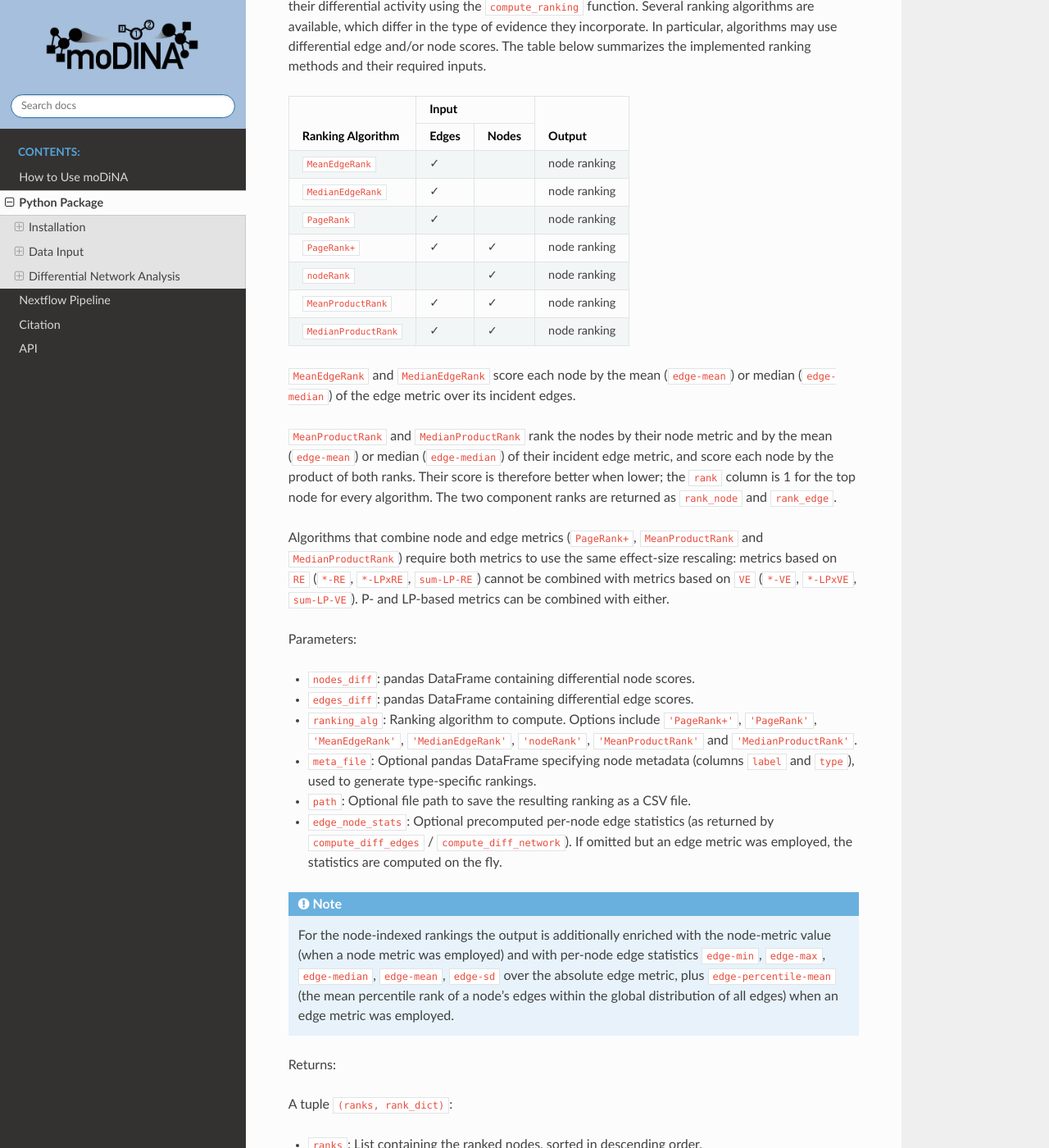
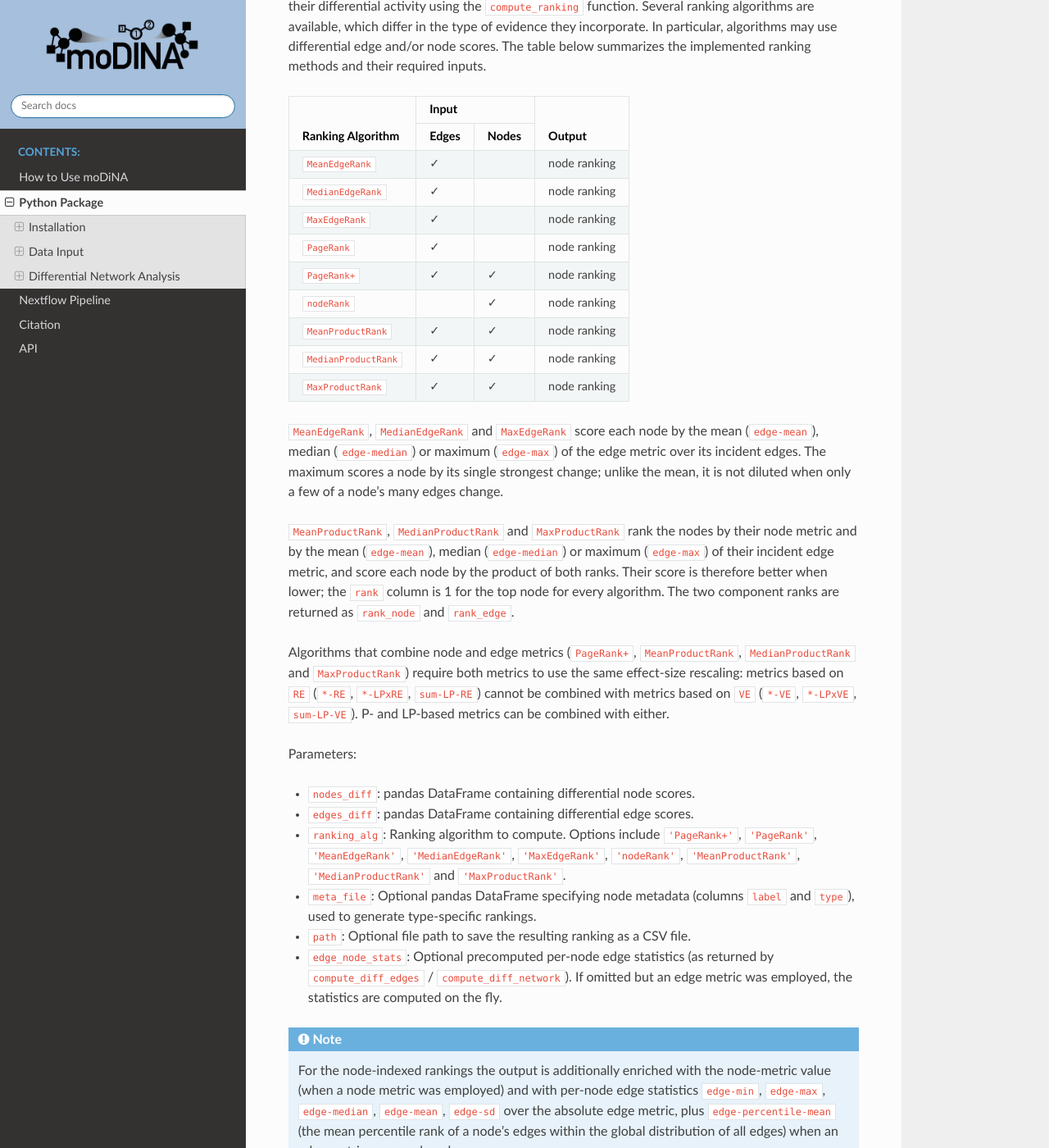
Before and after one commit to DyHealthNet/moDiNA, a Sphinx documentation site: the page built from docs/source/python_package.rst, in a window 1280 px wide and 1400 px high, scrolled down 14248 px. Shown: the whole window at 82% size. Built offline with Sphinx 7.4.7 and the Read the Docs theme 3.1.0, drawn with Linux system fonts in a browser that asks for light colours; some of the changed text lies outside the part shown.

Commit message:
Add MaxEdgeRank and MaxProductRank ranking algorithms
Score each node by the maximum of its incident edge metric ('edge-max'), alone (MaxEdgeRank) or
combined with the node-metric rank (MaxProductRank). Unlike the mean, the maximum is not diluted
when only a few of a node's many edges change.

Co-Authored-By: Claude Opus 5.5 <noreply@anthropic.com>

```diff
--- a/docs/source/nextflow.rst
+++ b/docs/source/nextflow.rst
@@ -253,7 +253,7 @@ Differential Network Analysis Parameters (``diff_net_analysis.*``)
    * - ``diff_net_analysis.ranking_algorithm``
      - ``string``
      - ``'PageRank+'``
-     - Algorithm used to rank nodes and edges in the differential network. Used when ``run_type = 'single'``. One of: ``PageRank+``, ``PageRank``, ``MeanEdgeRank``, ``MedianEdgeRank``, ``nodeRank``, ``MeanProductRank``, ``MedianProductRank``. Configurations combining a node and an edge metric (``PageRank+``, ``MeanProductRank``, ``MedianProductRank``) are skipped with a warning if one metric uses the RE and the other the VE effect-size rescaling.
+     - Algorithm used to rank nodes and edges in the differential network. Used when ``run_type = 'single'``. One of: ``PageRank+``, ``PageRank``, ``MeanEdgeRank``, ``MedianEdgeRank``, ``MaxEdgeRank``, ``nodeRank``, ``MeanProductRank``, ``MedianProductRank``, ``MaxProductRank``. Configurations combining a node and an edge metric (``PageRank+``, ``MeanProductRank``, ``MedianProductRank``, ``MaxProductRank``) are skipped with a warning if one metric uses the RE and the other the VE effect-size rescaling.
    * - ``diff_net_analysis.filter_method``
      - ``string``
      - ``''``
--- a/docs/source/python_package.rst
+++ b/docs/source/python_package.rst
@@ -200,7 +200,7 @@ Parameters:
 - ``meta_file``: pandas DataFrame specifying the variable metadata. Must contain the columns ``label`` and ``type`` describing each variable and its data type.
 - ``edge_metric``: Edge-level metric used to compute the differential network. Options are ``'diff-P'``, ``'diff-LP'``, ``'diff-RE'``, ``'diff-VE'``, ``'diff-LPxRE'``, ``'diff-LPxVE'``, ``'sum-LP-VE'``, ``'sum-LP-RE'`` and ``'diff-Z'`` (see :ref:`diffnet`).
 - ``node_metric``: Node-level metric used to compute the differential network. Options are ``'<family>-<score>'`` with family ``WDC``, ``PRC`` or ``STC`` and score ``P``, ``LP``, ``RE``, ``VE``, ``LPxRE`` or ``LPxVE`` (e.g. ``'STC-P'``, ``'PRC-LPxRE'``) (see :ref:`diffnet`).
-- ``ranking_alg``: Ranking algorithm applied to the differential network. Options include ``'PageRank+'``, ``'PageRank'``, ``'MeanEdgeRank'``, ``'MedianEdgeRank'``, ``'nodeRank'``, ``'MeanProductRank'`` and ``'MedianProductRank'``. Defaults to ``'PageRank+'``.
+- ``ranking_alg``: Ranking algorithm applied to the differential network. Options include ``'PageRank+'``, ``'PageRank'``, ``'MeanEdgeRank'``, ``'MedianEdgeRank'``, ``'MaxEdgeRank'``, ``'nodeRank'``, ``'MeanProductRank'``, ``'MedianProductRank'`` and ``'MaxProductRank'``. Defaults to ``'PageRank+'``.
 - ``filter_method``: Filtering method. Options include ``'degree'``, ``'density'``. Required when ``filter_target`` is not ``None``.
 - ``filter_param``: Parameter controlling the filtering strength.
 - ``filter_target``: Which network to filter. ``None`` (default) performs no filtering. ``'context-specific'`` filters the two context networks *before* constructing the differential network (using ``filter_metric`` and ``filter_rule``); ``'differential'`` filters the differential network *after* its construction, directly on the computed ``edge_metric`` (in this case ``filter_metric`` and ``filter_rule`` are ignored). When ``filter_target`` is not ``None``, ``filter_method`` must be provided.
@@ -630,6 +630,8 @@ The table below summarizes the implemented ranking methods and their required in
 +-----------------------+---------+---------+------------------+
 | ``MedianEdgeRank``    | ✓       |         | node ranking     |
 +-----------------------+---------+---------+------------------+
+| ``MaxEdgeRank``       | ✓       |         | node ranking     |
++-----------------------+---------+---------+------------------+
 | ``PageRank``          | ✓       |         | node ranking     |
 +-----------------------+---------+---------+------------------+
 | ``PageRank+``         | ✓       | ✓       | node ranking     |
@@ -640,17 +642,22 @@ The table below summarizes the implemented ranking methods and their required in
 +-----------------------+---------+---------+------------------+
 | ``MedianProductRank`` | ✓       | ✓       | node ranking     |
 +-----------------------+---------+---------+------------------+
+| ``MaxProductRank``    | ✓       | ✓       | node ranking     |
++-----------------------+---------+---------+------------------+
 
-``MeanEdgeRank`` and ``MedianEdgeRank`` score each node by the mean (``edge-mean``) or median
-(``edge-median``) of the edge metric over its incident edges.
+``MeanEdgeRank``, ``MedianEdgeRank`` and ``MaxEdgeRank`` score each node by the mean (``edge-mean``),
+median (``edge-median``) or maximum (``edge-max``) of the edge metric over its incident edges. The maximum
+scores a node by its single strongest change; unlike the mean, it is not diluted when only a few of a
+node's many edges change.
 
-``MeanProductRank`` and ``MedianProductRank`` rank the nodes by their node metric and by the mean
-(``edge-mean``) or median (``edge-median``) of their incident edge metric, and score each node by the
+``MeanProductRank``, ``MedianProductRank`` and ``MaxProductRank`` rank the nodes by their node metric and by
+the mean (``edge-mean``), median (``edge-median``) or maximum (``edge-max``) of their incident edge metric,
+and score each node by the
 product of both ranks. Their score is therefore better when lower; the ``rank`` column is 1 for the top
 node for every algorithm. The two component ranks are returned as ``rank_node`` and ``rank_edge``.
 
-Algorithms that combine node and edge metrics (``PageRank+``, ``MeanProductRank`` and
-``MedianProductRank``) require both
+Algorithms that combine node and edge metrics (``PageRank+``, ``MeanProductRank``,
+``MedianProductRank`` and ``MaxProductRank``) require both
 metrics to use the same effect-size rescaling: metrics based on ``RE`` (``*-RE``, ``*-LPxRE``,
 ``sum-LP-RE``) cannot be combined with metrics based on ``VE`` (``*-VE``,
 ``*-LPxVE``, ``sum-LP-VE``). P- and LP-based metrics can be combined with either.
@@ -659,7 +666,7 @@ Parameters:
 
 - ``nodes_diff``: pandas DataFrame containing differential node scores.
 - ``edges_diff``: pandas DataFrame containing differential edge scores.
-- ``ranking_alg``: Ranking algorithm to compute. Options include ``'PageRank+'``, ``'PageRank'``, ``'MeanEdgeRank'``, ``'MedianEdgeRank'``, ``'nodeRank'``, ``'MeanProductRank'`` and ``'MedianProductRank'``.
+- ``ranking_alg``: Ranking algorithm to compute. Options include ``'PageRank+'``, ``'PageRank'``, ``'MeanEdgeRank'``, ``'MedianEdgeRank'``, ``'MaxEdgeRank'``, ``'nodeRank'``, ``'MeanProductRank'``, ``'MedianProductRank'`` and ``'MaxProductRank'``.
 - ``meta_file``: Optional pandas DataFrame specifying node metadata (columns ``label`` and ``type``), used to generate type-specific rankings.
 - ``path``: Optional file path to save the resulting ranking as a CSV file.
 - ``edge_node_stats``: Optional precomputed per-node edge statistics (as returned by ``compute_diff_edges`` / ``compute_diff_network``). If omitted but an edge metric was employed, the statistics are computed on the fly.
```
Also changed, not shown: 3 other files.
